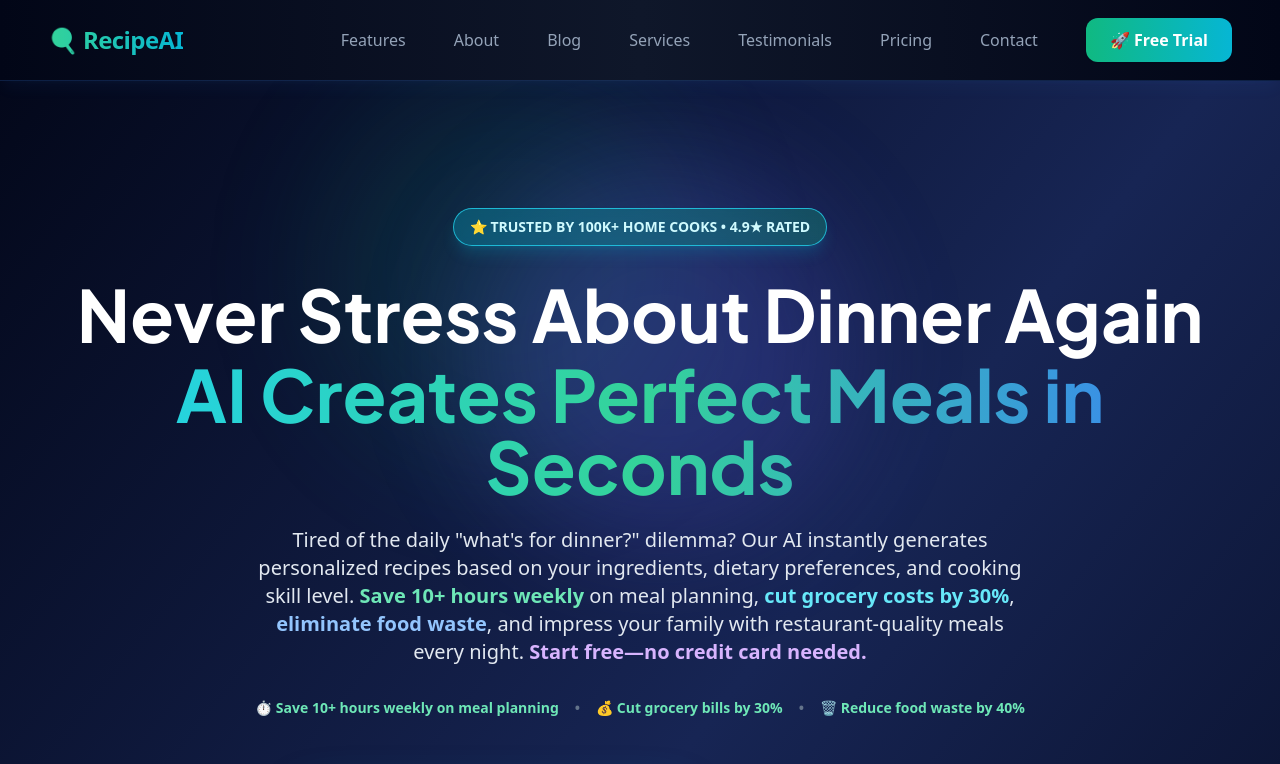
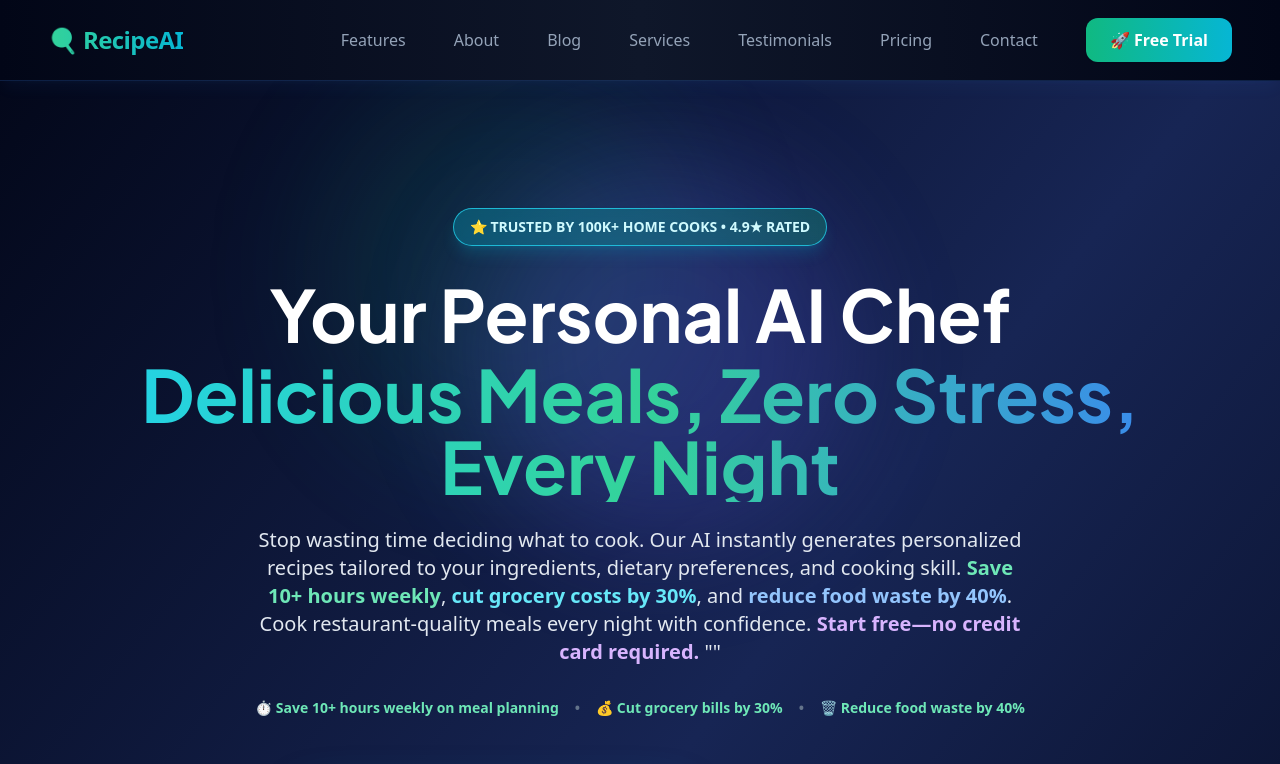
Before and after one commit to FeltSense/web-project-90f869ea-d09e-418f-9369-cc0209593515-1766157275964, a Next.js app: page / in a window 1280 px wide. Shown: the top 764 px of the page. Built offline with nearby package versions, Linux system fonts and the light colour scheme.

Commit message:
Auto-commit: Fix deployment workflow

```diff
--- a/app/page.tsx
+++ b/app/page.tsx
@@ -31,15 +31,15 @@ export default function Home() {
 
             {/* Main Headline */}
             <h1 className="text-5xl sm:text-6xl lg:text-7xl font-bold text-white mb-6 leading-tight">
-              Never Stress About Dinner Again
+              Your Personal AI Chef
               <span className="block bg-gradient-to-r from-cyan-400 via-emerald-400 to-blue-500 bg-clip-text text-transparent mt-2">
-                AI Creates Perfect Meals in Seconds
+                Delicious Meals, Zero Stress, Every Night
               </span>
             </h1>
 
             {/* Subheading */}
             <p className="text-lg sm:text-xl text-slate-200 max-w-3xl mx-auto mb-8 leading-relaxed font-medium">
-              Tired of the daily "what's for dinner?" dilemma? Our AI instantly generates personalized recipes based on your ingredients, dietary preferences, and cooking skill level. <span className="font-bold text-emerald-300">Save 10+ hours weekly</span> on meal planning, <span className="font-bold text-cyan-300">cut grocery costs by 30%</span>, <span className="font-bold text-blue-300">eliminate food waste</span>, and impress your family with restaurant-quality meals every night. <span className="font-bold text-purple-300">Start free—no credit card needed.</span>
+              Stop wasting time deciding what to cook. Our AI instantly generates personalized recipes tailored to your ingredients, dietary preferences, and cooking skill. <span className="font-bold text-emerald-300">Save 10+ hours weekly</span>, <span className="font-bold text-cyan-300">cut grocery costs by 30%</span>, and <span className="font-bold text-blue-300">reduce food waste by 40%</span>. Cook restaurant-quality meals every night with confidence. <span className="font-bold text-purple-300">Start free—no credit card required.</span> ""
             </p>
 
             {/* Key Stats */}
@@ -55,7 +55,7 @@ export default function Home() {
             <div className="flex flex-col sm:flex-row gap-4 justify-center items-center mb-16">
               <Link
                 href="/get-started"
-                className="group relative px-10 py-5 bg-gradient-to-r from-cyan-500 via-emerald-500 to-blue-500 text-white font-bold rounded-xl overflow-hidden shadow-2xl shadow-cyan-500/60 hover:shadow-cyan-500/100 transition-all duration-300 transform hover:scale-105 flex items-center justify-center gap-3 text-lg whitespace-nowrap hover:shadow-2xl hover:shadow-emerald-500/80"
+                className="group relative px-10 py-5 bg-gradient-to-r from-cyan-500 via-emerald-500 to-blue-500 text-white font-bold rounded-xl overflow-hidden shadow-2xl shadow-cyan-500/60 hover:shadow-cyan-500/100 transition-all duration-300 transform hover:scale-105 flex items-center justify-center gap-3 text-lg whitespace-nowrap hover:shadow-2xl hover:shadow-emerald-500/80 active:scale-95"
               >
                 <span className="relative z-10 flex items-center gap-2">
                   🚀 Start Creating Recipes Free
@@ -65,7 +65,7 @@ export default function Home() {
 
               <Link
                 href="/features"
-                className="group relative px-8 py-5 border-2 border-cyan-400/80 text-white font-semibold rounded-xl hover:bg-cyan-500/30 hover:border-cyan-200 transition-all duration-300 flex items-center justify-center gap-2 text-lg backdrop-blur-sm hover:scale-105 bg-cyan-500/10"
+                className="group relative px-8 py-5 border-2 border-cyan-400/80 text-white font-semibold rounded-xl hover:bg-cyan-500/30 hover:border-cyan-200 transition-all duration-300 flex items-center justify-center gap-2 text-lg backdrop-blur-sm hover:scale-105 bg-cyan-500/10 active:scale-95"
               >
                 <span className="relative z-10 flex items-center gap-2">
                   ✨ See How It Works
```
